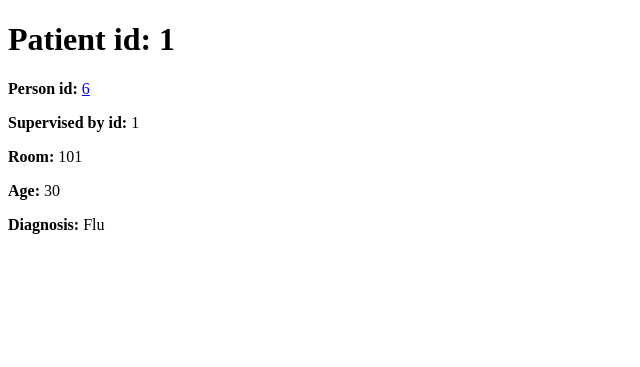
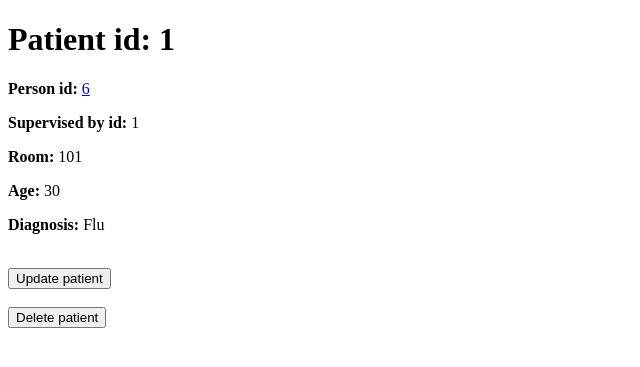
Before and after one commit to nikitaluchin/python2024, a Django app: page /app/patient/1 in a window 1280 px wide. Shown: the top 367 px of the page, without its empty margins (0-640 px from the left). Run offline with Django 5.2, Linux system fonts and the light colour scheme; data comes from the database, SQL or seed files in the repository.

Commit message:
Задание 7. Возможность модифицирования данных в моделях со стороны клиентской части.

```diff
--- /dev/null
+++ b/7/hospital/app/sql/clear.sql
@@ -0,0 +1,9 @@
+PRAGMA foreign_keys = OFF;
+DROP TABLE IF EXISTS app_address;
+DROP TABLE IF EXISTS app_person;
+DROP TABLE IF EXISTS app_stafftype;
+DROP TABLE IF EXISTS app_staff;
+DROP TABLE IF EXISTS app_patient;
+DELETE FROM sqlite_sequence
+WHERE name IN ('app_address', 'app_person', 'app_stafftype', 'app_staff', 'app_patient');
+PRAGMA foreign_keys = ON;
--- a/7/hospital/app/templates/app/patient_detail.html
+++ b/7/hospital/app/templates/app/patient_detail.html
@@ -12,6 +12,12 @@
     <p><strong>Supervised by id:</strong> {{ patient.supervised_by_id }}</p>
     <p><strong>Room:</strong> {{ patient.room }}</p>
     <p><strong>Age:</strong> {{ patient.age }}</p>
-    <p><strong>Diagnosis:</strong> {{ patient.diagnosis }}</p>
+    <p><strong>Diagnosis:</strong> {{ patient.diagnosis }}</p><br>
+    <form style="display: inline" action="{% url 'patient-update' patient.patient_id %}" method="get">
+        <button>Update patient</button>
+    </form><br><br>
+    <form style="display: inline" action="{% url 'patient-delete' patient.patient_id %}" method="get">
+        <button>Delete patient</button>
+    </form>
   </body>
 </html>
--- a/7/hospital/app/templates/app/patient_form.html
+++ b/7/hospital/app/templates/app/patient_form.html
@@ -10,7 +10,7 @@
         {% csrf_token %}
         <table>
           {{ form.as_table }}
-        </table>
+        </table><br>
         <input type="submit" value="Submit" />
       </form>
   </body>
--- a/7/hospital/app/urls.py
+++ b/7/hospital/app/urls.py
@@ -6,4 +6,6 @@ urlpatterns = [
     path('patient/create/', views.PatientCreate.as_view(template_name="app/patient_form.html"), name='patient-create'),
     path('patient/<int:pk>', views.PatientDetailView.as_view(template_name="app/patient_detail.html"), name='patient-detail'),
     path('person/<int:pk>', views.PersonDetailView.as_view(template_name="app/person_detail.html"), name='person-detail'),
+    path('patient/<int:pk>/update/', views.PatientUpdate.as_view(template_name="app/patient_form.html"), name='patient-update'),
+    path('patient/<int:pk>/delete/', views.PatientDelete.as_view(template_name="app/patient_confirm_delete.html"), name='patient-delete'),
 ]
--- a/7/hospital/app/views.py
+++ b/7/hospital/app/views.py
@@ -1,5 +1,5 @@
 from django.views.generic.edit import CreateView, UpdateView, DeleteView
-from django.views.generic import DetailView
+from django.views.generic import DetailView, UpdateView, DeleteView
 from django.shortcuts import render
 from .models import Patient, Person
 
@@ -28,3 +28,11 @@ class PatientDetailView(DetailView):
 class PatientCreate(CreateView):
     model = Patient
     fields = '__all__'
+
+class PatientUpdate(UpdateView):
+    model = Patient
+    fields = '__all__'
+
+class PatientDelete(DeleteView):
+    model = Patient
+    success_url = "/"
```
Also changed, not shown: 7/hospital/app/templates/app/patient_confirm_delete.html (added, +16 -0 lines), 7/README.txt, 7/hospital/app/migrations/0003_auto_20240222_1701.py, 7/hospital/app/sql/init.sql (renamed from 7/hospital/app/sql/script.sql), 7/hospital/db.sqlite3.
